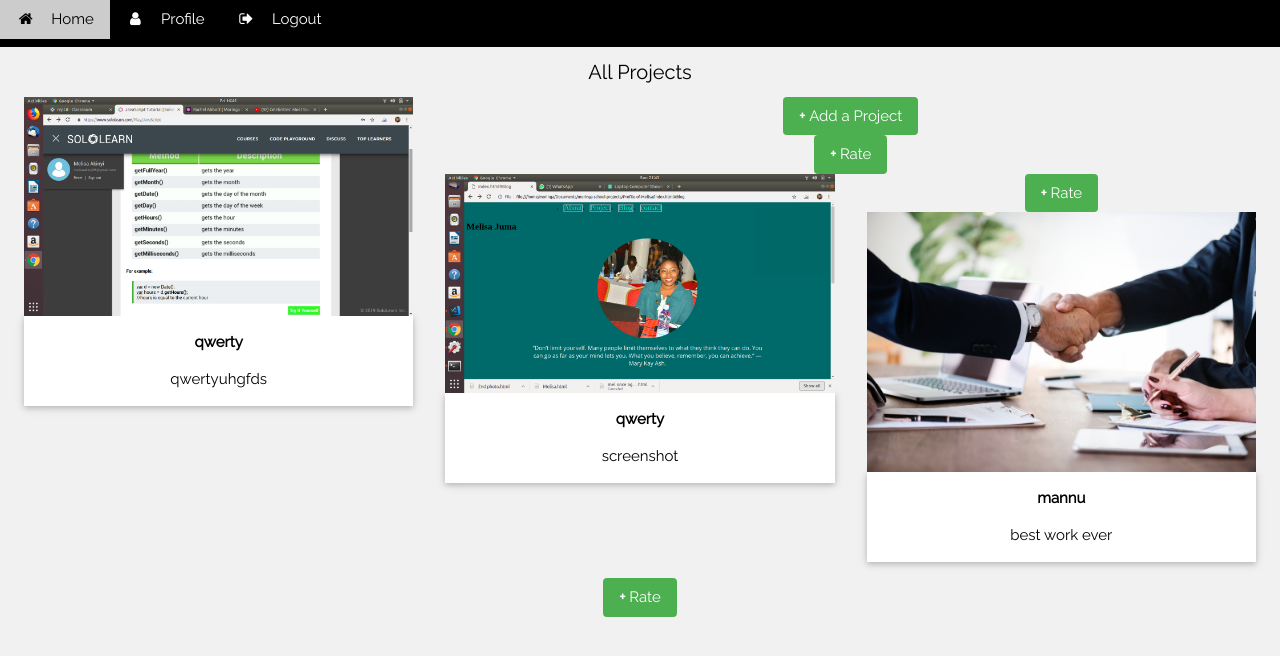
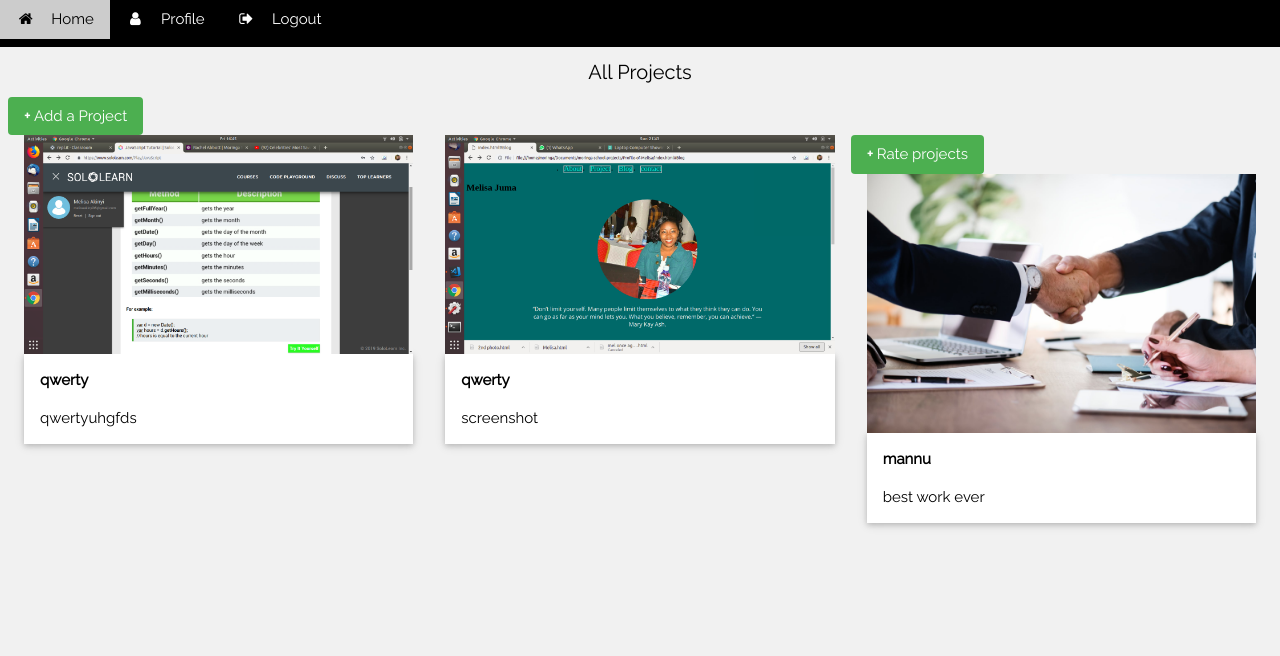
Before and after one commit to melisajuma/Awards, a Django app: page /home/ in a window 1280 px wide. Shown: the top 656 px of the page. Run offline with Django 3.2, Linux system fonts and the light colour scheme; a user stored in the database is signed in; data comes from the database, SQL or seed files in the repository; some libraries are stand-ins or nearby versions.

Commit message:
make css changes

```diff
--- a/awards/templates/index.html
+++ b/awards/templates/index.html
@@ -56,7 +56,9 @@
 
         <div class="w3-row-padding">
             <h4 class="w3-center">All Projects</h4>
-            <div class="w3-center"><a class="w3-button w3-round w3-green" href="{%url 'post'%}"><b>+ </b>Add a Project</a>
+            <div class="w3-left"><a class="w3-button w3-round w3-green" href="{%url 'post'%}"><b>+ </b>Add a Project</a>
+            <div class="w3-left"><a class="w3-button w3-round w3-green" href="{%url 'post'%}"><b>+ </b>Rate projects</a>
+
             {% for project in projects %}
             <div class="w3-third w3-container w3-margin-bottom ">
                 <div class="row">
@@ -70,7 +72,6 @@
                     </div>
                 </div>
             </div>
-            <div class="w3-center"><a class="w3-button w3-round w3-green" href="{%url 'post'%}"><b>+ </b>Rate</a></div>
             {%endfor%}
 
             <!-- End page content -->
```
